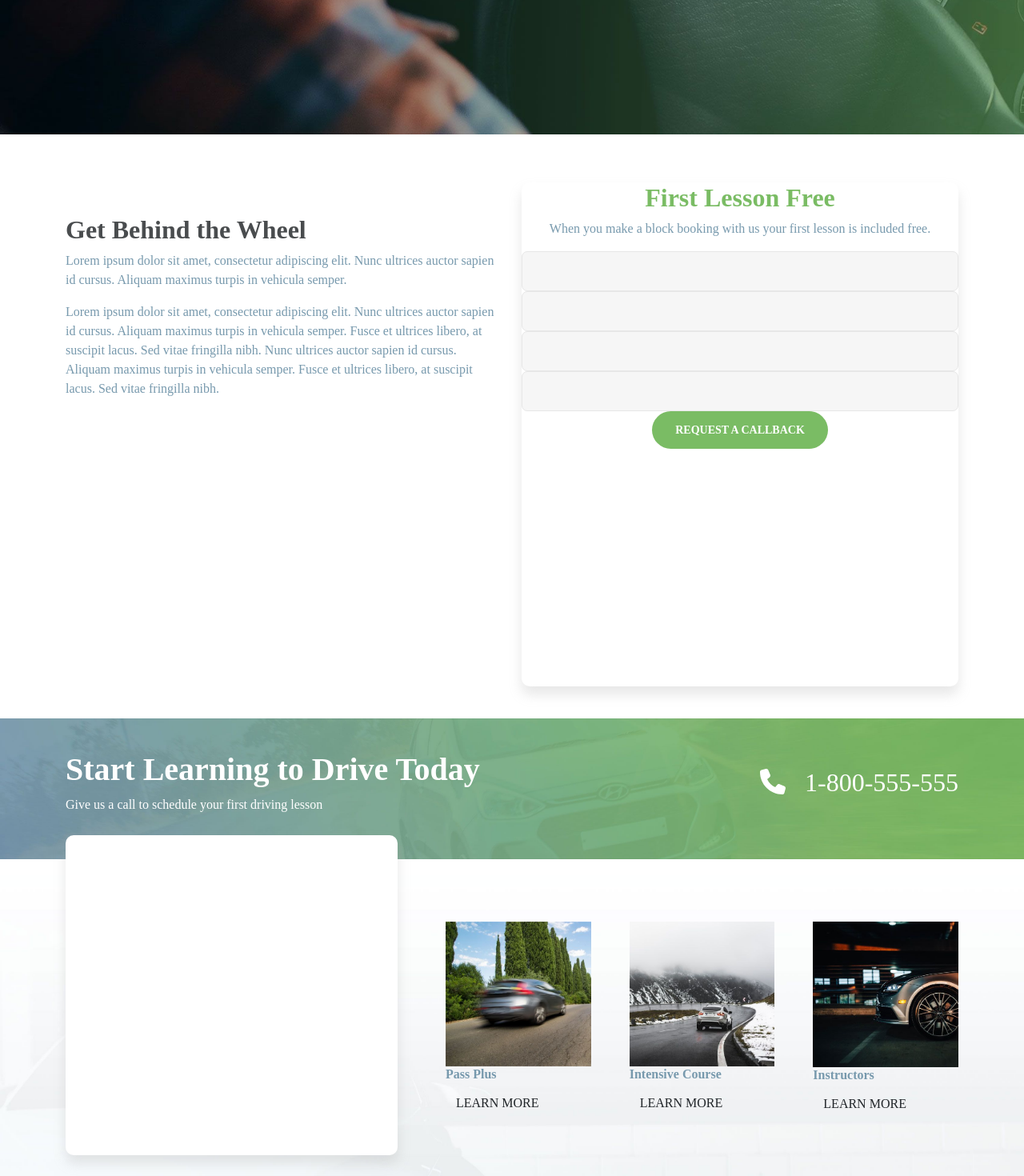
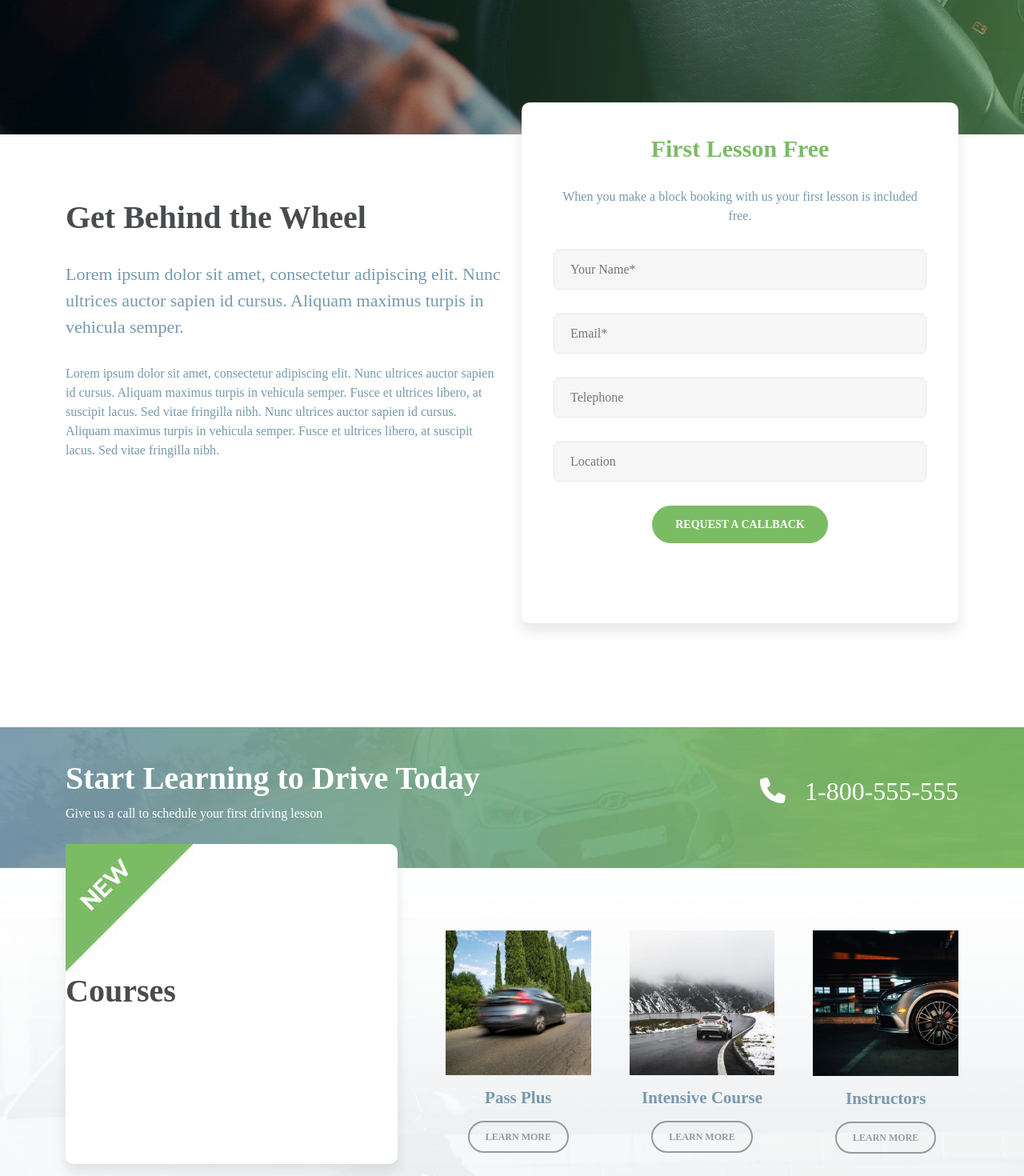
Before and after one commit to MiriamPecora/proj-html-vuejs, a Vue app: page / in a window 1280 px wide. Shown: the part 520-1990 px from the top of the page at 80% size. Built offline with nearby package versions, Linux system fonts and the light colour scheme; a small style sheet from the web is missing.

Commit message:
[UPD] adding missing contents

```diff
--- a/src/components/AppLearnMore.vue
+++ b/src/components/AppLearnMore.vue
@@ -16,12 +16,27 @@ export default{
 
 <template>
 <div class="learn-more">
-    <img class="w-100" :src="getImagesPath" :alt="`${title} car img`">
-    <h6>{{ title }}</h6>
-    <button class="btn">LEARN MORE</button>
+    <div class="image-container">
+        <img class="w-100 mb-3" :src="getImagesPath" :alt="`${title} car img`">
+    </div>
+    <h6 class="mb-3">{{ title }}</h6>
+    <button class="team-10-button button-gray">LEARN MORE</button>
 </div>
 </template>
 
 <style lang="scss" scoped>
+.learn-more{
+    text-align: center;
+}
 
+
+
+.button-gray{
+    padding: 9px 20px;
+    font-size: 12px;
+}
+
+h6{
+    font-size: 21px;
+}
 </style>
--- a/src/pages/PageHome.vue
+++ b/src/pages/PageHome.vue
@@ -66,18 +66,20 @@ export default {
             <div class="row">
                 <div class="col">
                     <h2 class="team-10-text-dark">Get Behind the Wheel</h2>
-                    <p>Lorem ipsum dolor sit amet, consectetur adipiscing elit. Nunc ultrices auctor sapien id cursus. Aliquam maximus turpis in vehicula semper.</p>
+                    <p class="big-text">Lorem ipsum dolor sit amet, consectetur adipiscing elit. Nunc ultrices auctor sapien id cursus. Aliquam maximus turpis in vehicula semper.</p>
                     <p>Lorem ipsum dolor sit amet, consectetur adipiscing elit. Nunc ultrices auctor sapien id cursus. Aliquam maximus turpis in vehicula semper. Fusce et ultrices libero, at suscipit lacus. Sed vitae fringilla nibh. Nunc ultrices auctor sapien id cursus. Aliquam maximus turpis in vehicula semper. Fusce et ultrices libero, at suscipit lacus. Sed vitae fringilla nibh.</p>
                 </div>
                 <div class="col">
                     <div class="team-10-card text-center">
-                        <h2 class="team-10-text-main">First Lesson Free</h2>
+                        <h3 class="team-10-text-main">First Lesson Free</h3>
                         <p>When you make a block booking with us your first lesson is included free.</p>
-                        <input class="team-10-input" type="text">
-                        <input class="team-10-input" type="text">
-                        <input class="team-10-input" type="text">
-                        <input class="team-10-input" type="text">
-                        <button class="team-10-button button-green">REQUEST A CALLBACK</button>
+                        <form action="/">
+                            <input class="team-10-input" type="text" placeholder="Your Name*" required>
+                            <input class="team-10-input" type="text" placeholder="Email*" required>
+                            <input class="team-10-input" type="text" placeholder="Telephone">
+                            <input class="team-10-input" type="text" placeholder="Location">
+                            <button class="team-10-button button-green">REQUEST A CALLBACK</button>
+                        </form>
                     </div>
                 </div>
             </div>
@@ -93,7 +95,8 @@ export default {
             <div class="row">
                 <div class="col-5 pe-5">
                     <div class="team-10-card">
-
+                        <img class="positon-absolute" src="../assets/img/home/new-corner.png" alt="new image">
+                        <h2 class="team-10-text-dark">Courses</h2>
                     </div>
                 </div>
                 <div class="courses col-7 d-flex justify-content-between  gap-5 ">
@@ -160,7 +163,7 @@ export default {
                                 <img src="../assets/img/home/latest-news-car1.png" alt="img strana">
                             </div>
                             <h3 class="team-10-text-main">What a car</h3>
-                            <p>testo in piccolo</p>
+                            <p>Categories: General 0 Commentson What Car to Start With? Views: 7658</p>
                             <p>Lorem ipsum dolor sit amet.</p>
                         </div>
                         <div class="col-6">
@@ -170,7 +173,7 @@ export default {
                             <p>Lorem ipsum dolor sit amet.</p>
                         </div>
                         <div class="col-12">
-                            <button class="btn btn-success">MORE FROM THE BLOG</button>
+                            <button class="team-10-button button-green">MORE FROM THE BLOG</button>
                         </div>
                     </div>
 
@@ -187,6 +190,20 @@ export default {
 <style lang="scss" scoped>
     @use '../assets/scss/partials/variables' as *;
 
+    // FONT SIZING
+    h2{
+        font-size: 40px;
+    }
+
+    h3{
+        font-size: 30px;
+    }
+
+    h4{
+        font-size: 21px;
+    }
+
+
     #jumbotron-section{
         background-image: url("../assets/img/home/homepage-hero-background.jpg");
         background-size: cover;
@@ -198,16 +215,23 @@ export default {
     }
 
     #behind-wheel-section{
-        h2{
-            margin-top: 100px;
+        *{
+            margin-bottom: 30px;
         }
 
+        h2{
+            padding-top: 80px;
+        }
+
+        p.big-text{
+            font-size: 22px;
+        }
 
         .team-10-card{
             width: 100%;
-            height: 630px;
             position: relative;
             top: -40px;
+            padding: 40px;
         }
     }
 
```
